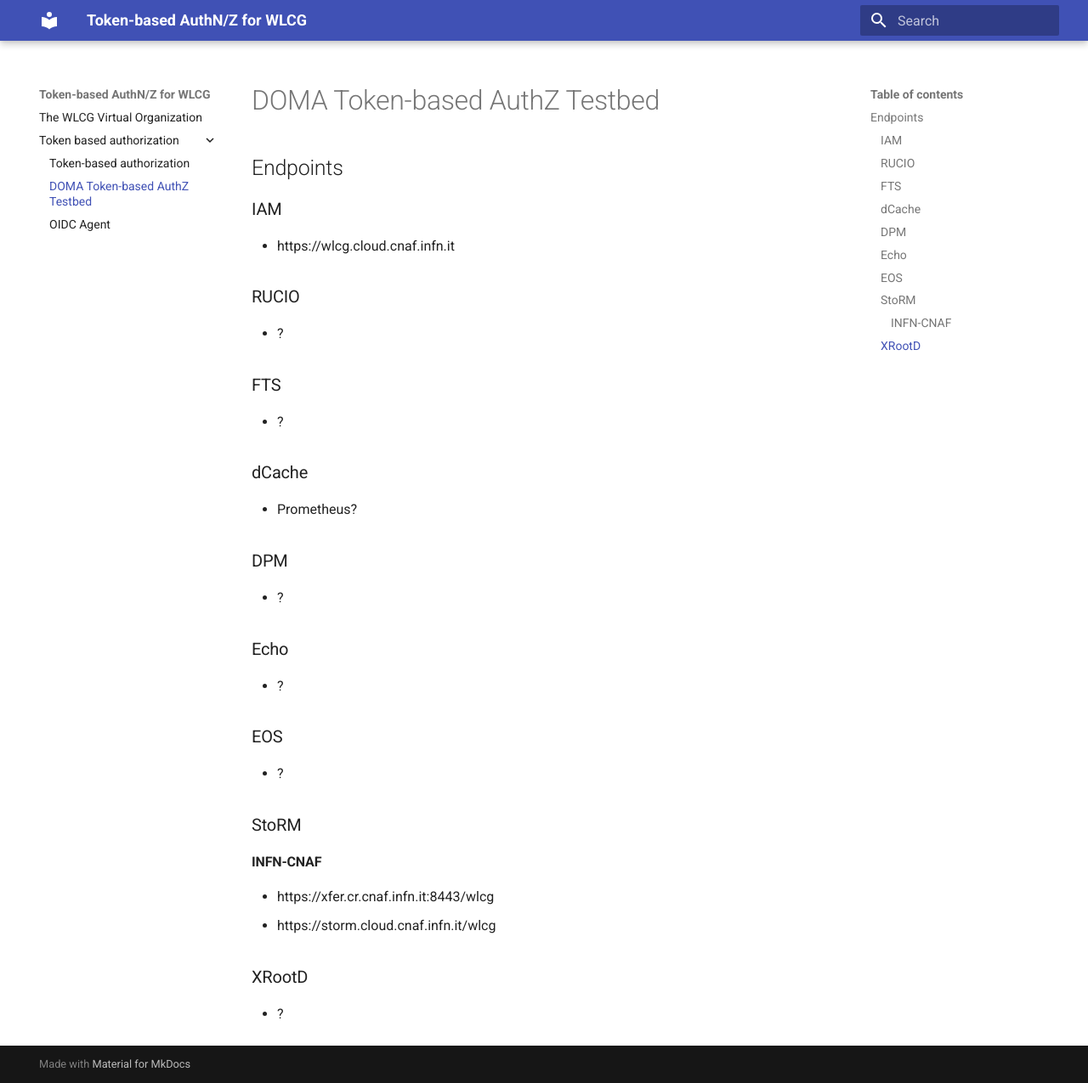
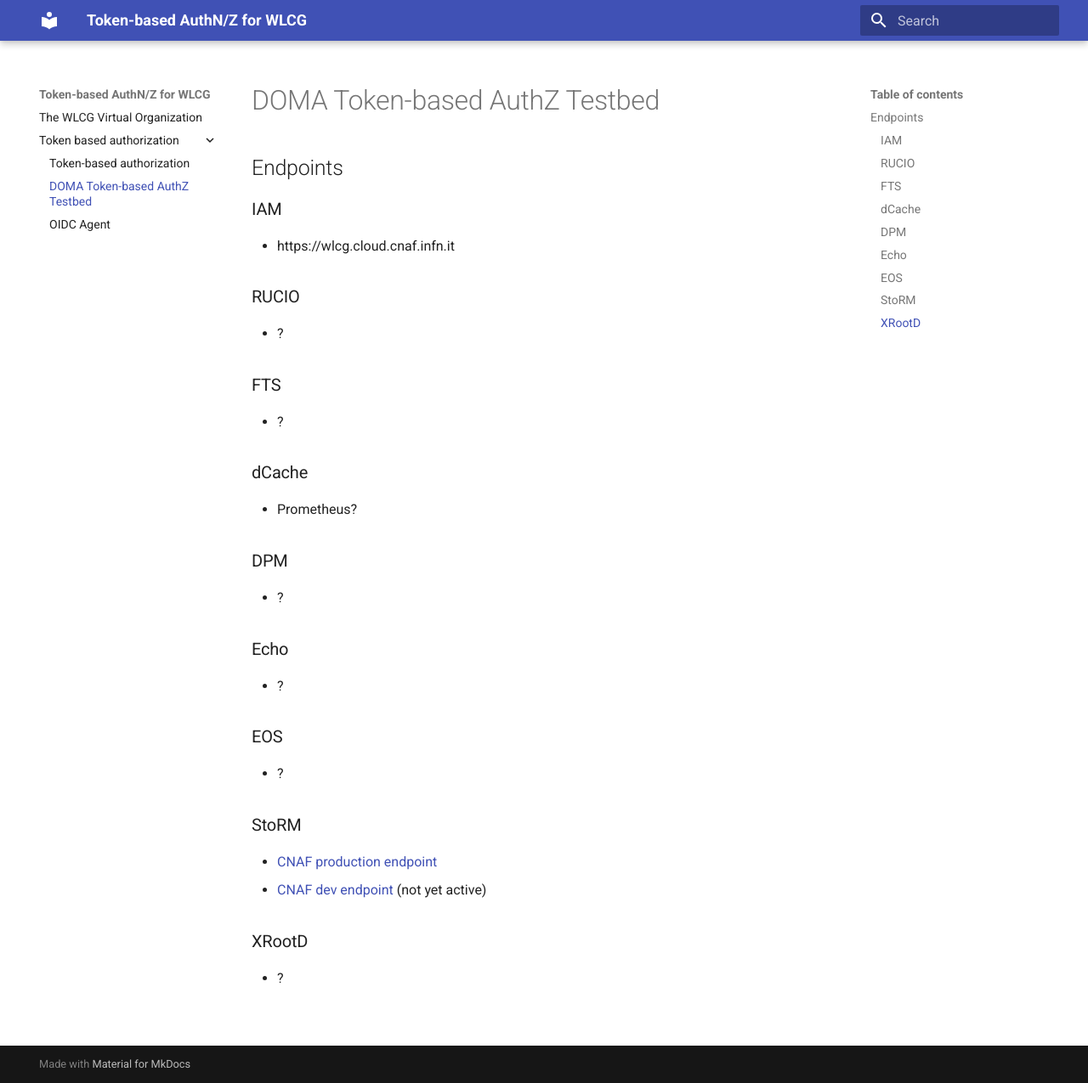
Before and after one commit to marcelovilaca/wlcg-authz-docs, an MkDocs documentation site: the page built from docs/token-based-authorization/doma-testbed.md, in a window 1280 px wide and 1275 px high. Shown: the whole window at 85% size. Built offline with MkDocs 1.6.1 and Material for MkDocs 9.7.7, drawn with Linux system fonts in a browser that asks for light colours.

Commit message:
Changed formatting for CNAF endpoints

```diff
--- a/docs/token-based-authorization/doma-testbed.md
+++ b/docs/token-based-authorization/doma-testbed.md
@@ -32,10 +32,8 @@
 
 ### StoRM
 
-#### INFN-CNAF
-
--  https://xfer.cr.cnaf.infn.it:8443/wlcg
--  https://storm.cloud.cnaf.infn.it/wlcg
+-  [CNAF production endpoint](https://xfer.cr.cnaf.infn.it:8443/wlcg)
+-  [CNAF dev endpoint](https://storm.cloud.cnaf.infn.it/wlcg) (not yet active)
 
 ### XRootD
 
```
